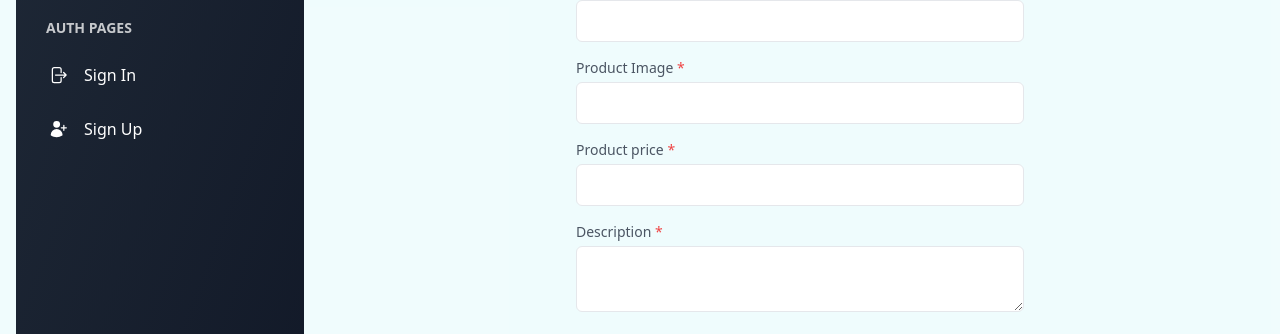
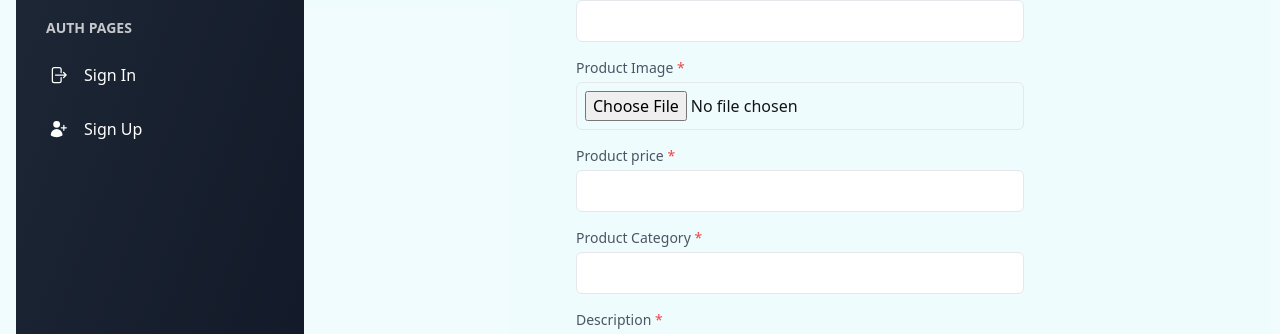
Before and after one commit to Forhad96/Gear-gather12-client, a React (Vite) app: page /dashboard/addProduct in a window 1280 px wide. Shown: the part 248-582 px from the top of the page. Built offline with nearby package versions, Linux system fonts and the light colour scheme; no server answers.

Commit message:
add product in mongodb data base using post methode

```diff
--- a/src/pages/Dashboard/AddProduct/AddProduct.jsx
+++ b/src/pages/Dashboard/AddProduct/AddProduct.jsx
@@ -1,32 +1,48 @@
-
 import { useState } from "react";
 import TagInput from "./TagInput";
 import useAuth from "../../../hooks/useAuth";
-// import TagInput from "./TagInput";
-
+import imageUpload from "../../../utils/imageUpload.js";
+import useAxiosSecure from "../../../hooks/axiosSecureApi/useAxiosSecure.jsx";
 
 const AddProduct = () => {
-  const {user} =  useAuth()
+  const { user } = useAuth();
+  const axiosSecure = useAxiosSecure();
   const [tags, setTags] = useState([]);
 
-  const handleSubmit = (e) => {
-    //   const [tags, setTags] = useState([]);
+  const handleSubmit = async (e) => {
+    try {
       e.preventDefault();
-
-    // Validate the form fields here if needed
-
-    // Create the product object
+      const allInputData = new FormData(e.target);
+      const {
+        name,
+        image_url,
+        price,
+        description,
+        product_owner,
+        category,
+        externalLinks,
+      } = Object.fromEntries(allInputData);
+      const imageUploadResponse = await imageUpload(image_url);
+      if(imageUploadResponse){
         const product = {
-      productName,
-      productImage,
+          name,
+          image_url: imageUploadResponse,
+          price,
           description,
-      ownerInfo,
+          product_owner: user?.email,
+          category,
           tags,
           externalLinks,
         };
 
-    // // Pass the product object to the onSubmit callback
-    // onSubmit(product);
+        const res = await axiosSecure.post('/products',product)
+        console.log(res.data);
+        console.log(product);
+      }
+
+    } catch (error) {
+      console.log(error);
+    }
   };
 
   return (
@@ -69,7 +85,7 @@ const [tags, setTags] = useState([]);
             Product Image <span className="text-red-500">*</span>
           </label>
           <input
-            type="text"
+            type="file"
             name="image_url"
             required
             className="mt-1 p-2 w-full border rounded-md focus:outline-none focus:ring focus:border-blue-300"
@@ -83,8 +99,22 @@ const [tags, setTags] = useState([]);
             Product price <span className="text-red-500">*</span>
           </label>
           <input
+            type="number"
+            name="price"
+            required
+            className="mt-1 p-2 w-full border rounded-md focus:outline-none focus:ring focus:border-blue-300"
+          />
+        </div>
+        <div className="mb-4">
+          <label
+            htmlFor="productImage"
+            className="block text-sm font-medium text-gray-600"
+          >
+            Product Category <span className="text-red-500">*</span>
+          </label>
+          <input
             type="text"
-            name="price"
+            name="category"
             required
             className="mt-1 p-2 w-full border rounded-md focus:outline-none focus:ring focus:border-blue-300"
           />
--- a/src/utils/imageUpload.js
+++ b/src/utils/imageUpload.js
@@ -1,5 +1,4 @@
 import axios from "axios";
-
 
 const image_hosting_key = import.meta.env.VITE_IMAGE_HOSTING_KEY;
 
```
Lines whose indentation alone changed are shown as unchanged.
